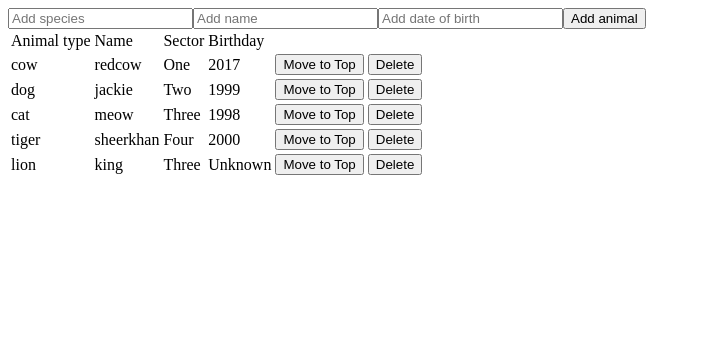
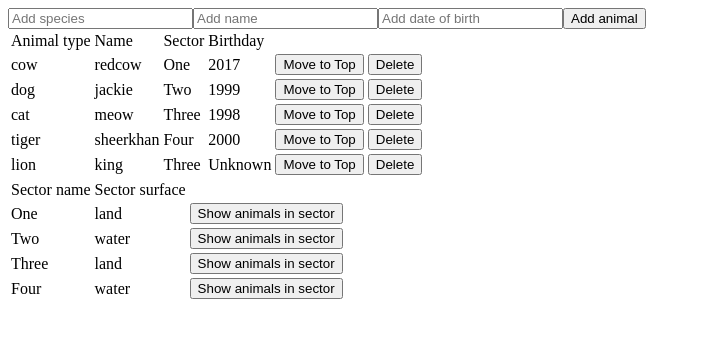
Before and after one commit to Tix1981/zoo, an Angular app: page / in a window 1280 px wide. Shown: the top 338 px of the page, without its empty margins (0-701 px from the left). Built offline with nearby package versions, Linux system fonts and the light colour scheme.

Commit message:
show animals in sector functionalitu

```diff
--- a/src/app/animal-list/animal-list.component.html
+++ b/src/app/animal-list/animal-list.component.html
@@ -26,3 +26,17 @@
 		</tr>
 	</tbody>
 </table>
+
+<table >
+	<tbody>
+		<tr>
+			<td>Sector name</td>
+			<td>Sector surface</td>
+		</tr>
+		<tr *ngFor="let sector of sectors; let index = index">
+			<td>{{ sector.name }}</td>
+			<td>{{ sector.surface }}</td>
+            <td (click)="showSectorAnimals(index)"><button type="button" name="button">Show animals in sector</button></td>
+		</tr>
+	</tbody>
+</table>
--- a/src/app/animal-list/animal-list.component.ts
+++ b/src/app/animal-list/animal-list.component.ts
@@ -15,18 +15,21 @@ export class AnimalListComponent implements OnInit {
   ngOnInit() {
   }
 
-  sector1 = new Sector('One', 'land');
-  sector2 = new Sector('Two', 'water');
-  sector3 = new Sector('Three', 'mud');
-  sector4 = new Sector('Four', 'sand');
+  sectors:Array<Sector> = [
+      new Sector('One', 'land'),
+      new Sector('Two', 'water'),
+      new Sector('Three', 'land'),
+      new Sector('Four', 'water'),
+  ]
+
 
   animals:Array<Animal> = [
 
-      new Animal("cow", "redcow", this.sector1, "2017"),
-      new Animal("dog", "jackie", this.sector2,"1999"),
-      new Animal("cat", "meow", this.sector3,"1998"),
-      new Animal("tiger", "sheerkhan", this.sector4,"2000"),
-      new Animal("lion", "king", this.sector3)
+      new Animal("cow", "redcow", this.sectors[0], "2017"),
+      new Animal("dog", "jackie", this.sectors[1],"1999"),
+      new Animal("cat", "meow", this.sectors[2],"1998"),
+      new Animal("tiger", "sheerkhan", this.sectors[3],"2000"),
+      new Animal("lion", "king", this.sectors[2])
 
   ]
 
@@ -39,10 +42,21 @@ export class AnimalListComponent implements OnInit {
       this.animals.unshift(row[0]);
   }
 
-  newAnimal:Animal = new Animal('', '', this.sector1, '');
+  newAnimal:Animal = new Animal('', '', this.sectors[0], '');
 
   submitAnimal() {
       this.animals.push(this.newAnimal);
-      this.newAnimal = new Animal('', '', this.sector1, '');
+      this.newAnimal = new Animal('', '', this.sectors[0], '');
+  }
+
+  showSectorAnimals(index) {
+      let sectorAnimals:Array<string> = [];
+
+      for(var i = 0; i<this.animals.length; i++) {
+          if(this.animals[i].sector.name === this.sectors[index].name) {
+              sectorAnimals.push(this.animals[i].name);
+          }
+      }
+      alert(sectorAnimals);
   }
 }
```
